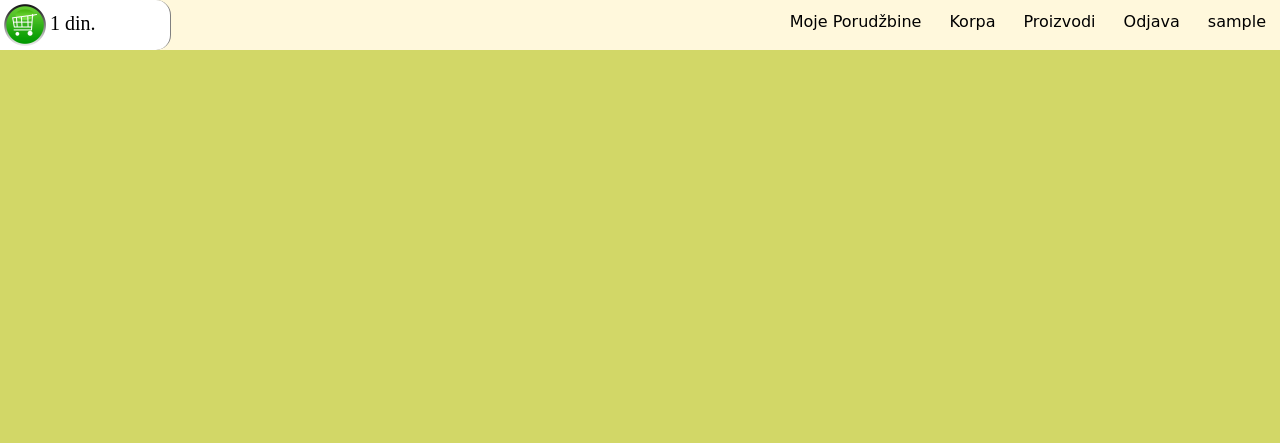
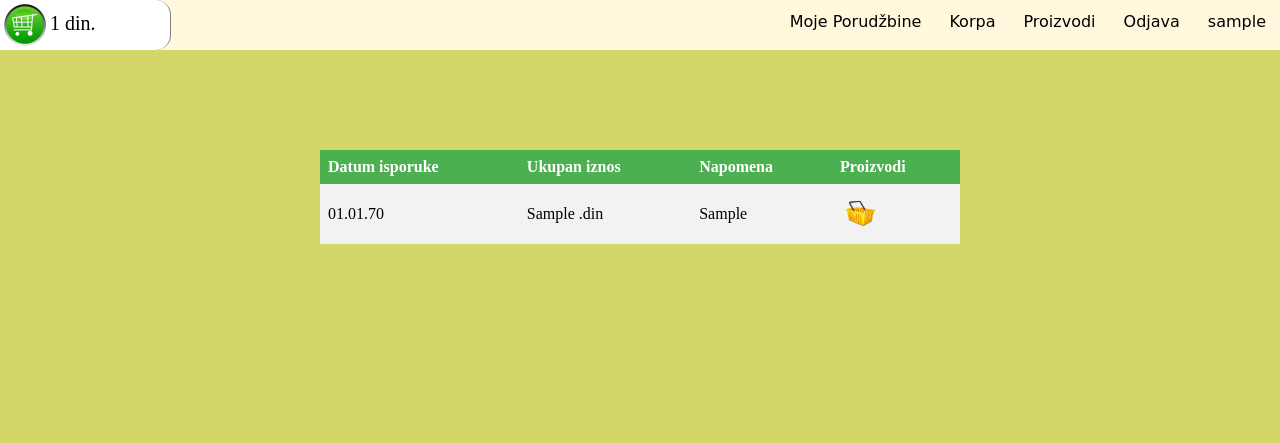
Before and after one commit to gogomor/WebStore, a PHP site: page /narudzbenice_korisnika.php in a window 1280 px wide. Shown: the top 443 px of the page. Run offline with PHP 8.4, Linux system fonts and the light colour scheme; the visitor is signed in with stand-in values (Sample User, id 1); tables that the repository leaves empty or names only in its code hold one stand-in row (values such as "Sample post"); some web fonts are replaced.

Commit message:
dodate_narudzbenice_korisnika

```diff
--- a/public_html/controller/controller.php
+++ b/public_html/controller/controller.php
@@ -50,7 +50,7 @@ class Controller {
     public function vrati_narudzbenice_korisnika($id){
         $n = new Narudzbenica();
         $n->postavi_uslov_za_nadji_slogove($id);
-        $this->db->vrati_objekte($n);
+        return $this->db->vrati_objekte($n);
     }
     public function prebroj_sve_u_kategoriji($kategorija){
         return $this->db->prebroj_sve_u_kategoriji($kategorija);
--- a/public_html/model/narudzbenica.php
+++ b/public_html/model/narudzbenica.php
@@ -2,7 +2,7 @@
 class Narudzbenica implements DomenskiObjekat {
 
 	public $id;
-	public $id_korisnik;
+	public $id_korisnika;
 	public $stavke = array();
 	public $adresa;
 	public $datum_isporuke;
@@ -23,7 +23,7 @@ class Narudzbenica implements DomenskiObjekat {
         }
     }
     public function __construct6($id_kor, $stavke, $adresa, $datum, $iznos, $napomena){
-    	$this->id_korisnik = $id_kor;
+    	$this->id_korisnika = $id_kor;
     	$this->stavke = $stavke;
     	$this->adresa = $adresa;
     	$this->datum_isporuke = $datum;
@@ -37,11 +37,25 @@ class Narudzbenica implements DomenskiObjekat {
 		return 'narudzbenica';
 	}
     public function napuni_objekte($result_set){
+        $objekti = array();
+        while ($row = mysqli_fetch_assoc($result_set)) {
 
+            $id             = $row['id'];
+            $id_korisnika   = $row['id_korisnika'];
+            $adresa         = $row['adresa'];
+            $datum_isporuke = date("d.m.y", (strtotime($row['datum_isporuke'])));
+            $ukupan_iznos   = $row['ukupan_iznos'];
+            $napomena       = $row['napomena'];
+
+            $obj = new Narudzbenica($id, $id_korisnika, $adresa, $datum_isporuke, $ukupan_iznos, $napomena);
+            array_push($objekti, $obj);
+        }
+        return $objekti;
     }
     public function vrati_uslov_za_nadji_slog(){
     }
     public function vrati_uslov_za_nadji_slogove(){
+        return $this->uslov;
     }
     public function vrati_uslov_za_prebroj_sve(){
 
@@ -51,7 +65,7 @@ class Narudzbenica implements DomenskiObjekat {
     }
     public function postavi_uslov_za_nadji_slogove($uslov)
     {
-        $this->uslov = $uslov;
+        $this->uslov = "id_korisnika = {$uslov}";
     }
     public function postavi_uslov_za_prebroj_sve($uslov)
     {
@@ -70,7 +84,7 @@ class Narudzbenica implements DomenskiObjekat {
       return "(id, id_korisnika, adresa, datum_isporuke, ukupan_iznos, napomena)";
     }
      public function vrati_vrednosti_za_insert(){
-      return "NULL" . " ," . $this->id_korisnik . " ,'" . $this->adresa . "' ,'" . $this->datum_isporuke . "' ," .
+      return "NULL" . " ," . $this->id_korisnika . " ,'" . $this->adresa . "' ,'" . $this->datum_isporuke . "' ," .
       $this->ukupan_iznos . ", '" . $this->napomena . "'";
     }
     public function napuni_stavke_sa_id_narudzbenice() {
--- a/public_html/narudzbenice_korisnika.php
+++ b/public_html/narudzbenice_korisnika.php
@@ -9,11 +9,29 @@ if(!$session->is_logged_in()){
 }
 
 $kon = Controller::getInstance();
-
+$narudzbenice = $kon->vrati_narudzbenice_korisnika($session->user_id);
 
 ?>
+<div class="divTblNarudzbenice">
+	<table class="tblNarudzbenice">
+		<th>Datum isporuke</th>
+		<th>Ukupan iznos</th>
+		<th>Napomena</th>
+		<th>Proizvodi</th>
+		<?php foreach ($narudzbenice as $nar) { ?>
 
+		<tr>
+			<td><?php echo $nar->datum_isporuke ?></td>
+			<td><?php echo $nar->ukupan_iznos ?> .din</td>
+			<td><?php echo $nar->napomena ?></td>
+			<td><a href="narudzbenice_korisnika?id=<?php echo $nar->id_korisnika; ?>">
+					<img src="images/korpa2.png">
+				</a></td>
 
+		</tr>
+		<?php } ?>
+	</table>
+</div>
 
 
 
--- a/public_html/stylesheets/main.css
+++ b/public_html/stylesheets/main.css
@@ -305,7 +305,7 @@ h3,h2 {
     outline: none;
 }
 
-#tblKorpa {
+#tblKorpa, .tblNarudzbenice {
     border-collapse: collapse;
     width: 50%;
     margin:0 auto;
@@ -314,14 +314,14 @@ h3,h2 {
     margin-bottom: 50px;
 }
 
-#tblKorpa th, #tblKorpa td {
+#tblKorpa th, #tblKorpa td, .tblNarudzbenice th, .tblNarudzbenice td {
     text-align: left;
     padding: 8px;
 }
 
-#tblKorpa tr:nth-child(even){background-color: #f2f2f2}
+#tblKorpa tr, .tblNarudzbenice tr:nth-child(even){background-color: #f2f2f2}
 
-#tblKorpa th {
+#tblKorpa th, .tblNarudzbenice th {
     background-color: #4CAF50;
     color: white;
 }
@@ -344,7 +344,7 @@ h3,h2 {
     margin:0 auto;
     margin-bottom: 400px;
 }
-.divKorpaTabela img{
+.divKorpaTabela img, .tblNarudzbenice img{
     width:40px;
     height: 40px;
 }
```
Also changed, not shown: public_html/images/korpa2.png (added).
